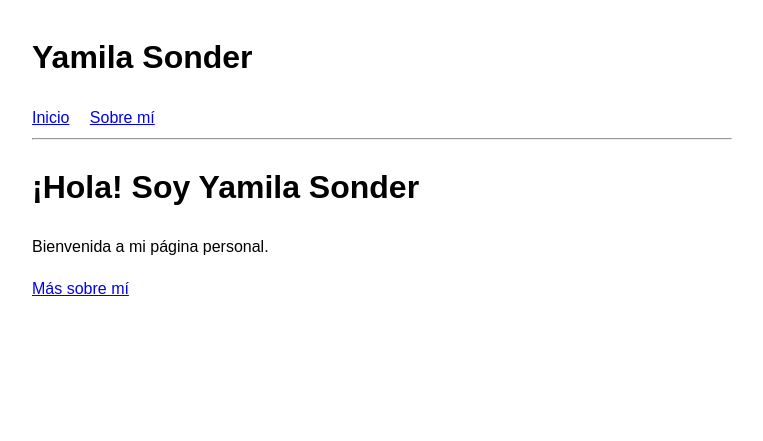
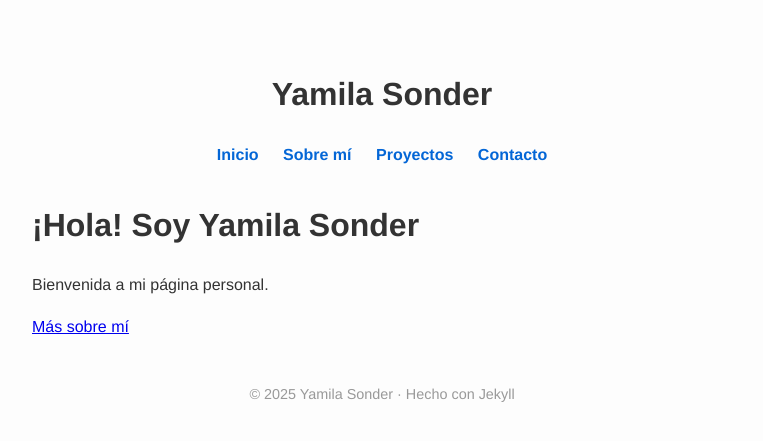
Before and after one commit to ysonder/ysonder.github.io, a Jekyll site: the page built from index.md, in a window 1280 px wide. Shown: the top 441 px of the page, without its empty margins (258-1021 px from the left). Built offline with Jekyll 4.4.1, drawn with Linux system fonts in a browser that asks for light colours.

Commit message:
Update default.html

```diff
--- a/_layouts/default.html
+++ b/_layouts/default.html
@@ -2,17 +2,36 @@
 <html lang="es">
 <head>
   <meta charset="UTF-8">
+  <meta name="viewport" content="width=device-width, initial-scale=1">
   <title>{{ page.title }} | {{ site.title }}</title>
   <style>
     body {
-      font-family: sans-serif;
+      font-family: 'Helvetica Neue', sans-serif;
+      background: #fdfdfd;
+      color: #333;
+      max-width: 700px;
       margin: 2em auto;
-      max-width: 700px;
-      padding: 0 1em;
+      padding: 1em;
       line-height: 1.6;
     }
+    header {
+      text-align: center;
+      margin-bottom: 2em;
+    }
     nav a {
-      margin-right: 1em;
+      margin: 0 10px;
+      text-decoration: none;
+      color: #0366d6;
+      font-weight: bold;
+    }
+    nav a:hover {
+      text-decoration: underline;
+    }
+    footer {
+      margin-top: 3em;
+      text-align: center;
+      font-size: 0.9em;
+      color: #999;
     }
   </style>
 </head>
@@ -22,11 +41,17 @@
     <nav>
       <a href="{{ '/' | relative_url }}">Inicio</a>
       <a href="{{ '/about' | relative_url }}">Sobre mí</a>
+      <a href="{{ '/projects' | relative_url }}">Proyectos</a>
+      <a href="{{ '/contact' | relative_url }}">Contacto</a>
     </nav>
-    <hr>
   </header>
+
   <main>
     {{ content }}
   </main>
+
+  <footer>
+    © {{ site.time | date: '%Y' }} {{ site.title }} · Hecho con Jekyll
+  </footer>
 </body>
 </html>
```
